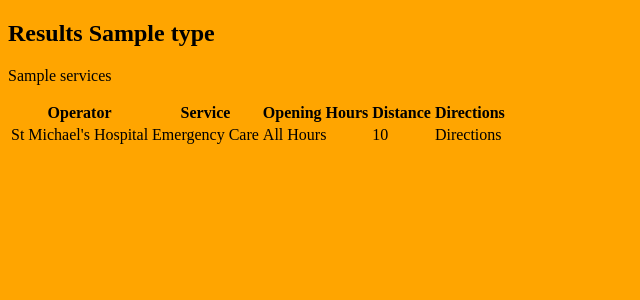
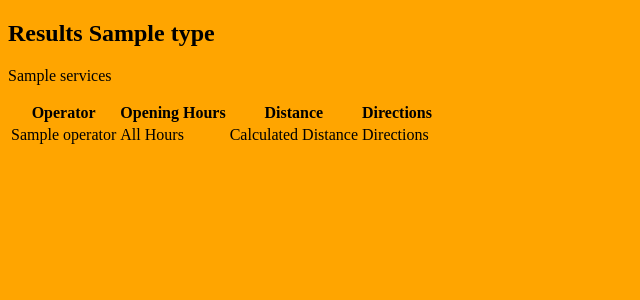
Before and after one commit to lukepetrolekas/hsf, a Python web app: template templates/results.html in a window 1280 px wide. Shown: the top 300 px of the page, without its empty margins (0-640 px from the left). Run offline with Jinja, Linux system fonts and the light colour scheme; the template is opened without the code that fills it: most values are stand-ins (such as "Sample title", 1, 10 or a date in 2020).

Commit message:
Provides operator name from query.

```diff
--- a/templates/results.html
+++ b/templates/results.html
@@ -16,9 +16,6 @@ Homeless Services Finder - Toronto Results
             Operator
         </th>
         <th>
-            Service
-        </th>
-        <th>
             Opening Hours
         </th>
         <th>
@@ -33,16 +30,13 @@ Homeless Services Finder - Toronto Results
         {% for s in services %}
         <tr>
             <td>
-                St Michael's Hospital
-            </td>
-            <td>
-                Emergency Care
+                {{ s.operator.name }}
             </td>
             <td>
                 All Hours
             </td>
             <td>
-                {{ s.minAge }}
+                Calculated Distance
             </td>
             <td>
                 <a>Directions</a>
```
